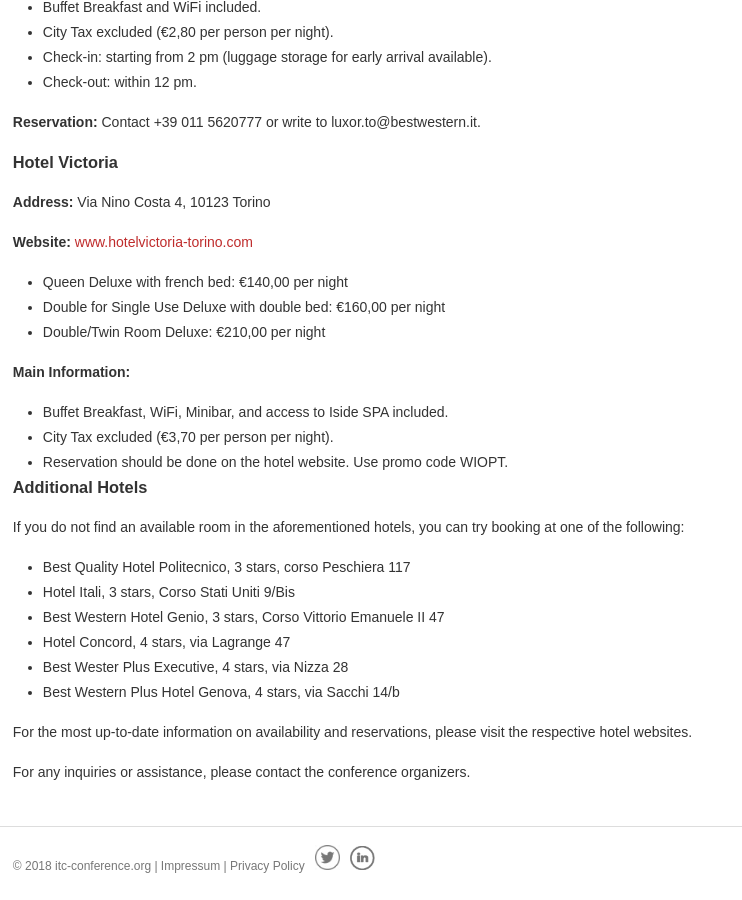
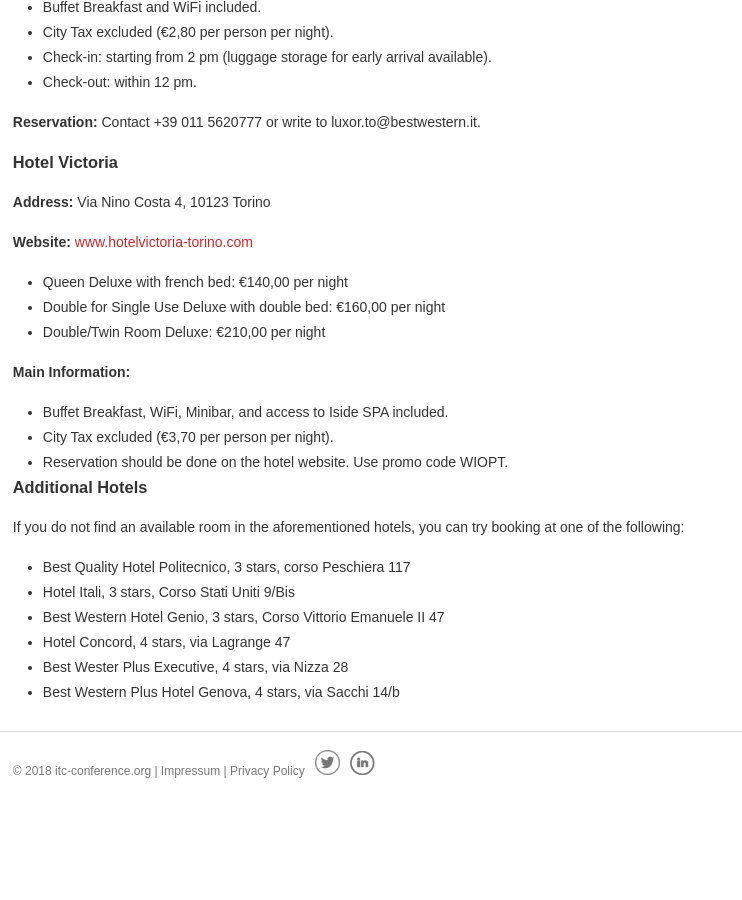
Before and after one commit to ohohlfeld/itc35, a Jekyll site: the page built from venue.md, in a window 1280 px wide and 900 px high, scrolled down 1354 px. Shown: the whole window, without its empty margins (0-742 px from the left). Built offline with Jekyll 4.4.1, drawn with Linux system fonts in a browser that asks for light colours; after the commit the page ends 2159 px from its top, so only the background shows below that.

Commit message:
Update venue.md

```diff
--- a/venue.md
+++ b/venue.md
@@ -64,7 +64,3 @@
 - Hotel Concord, 4 stars, via Lagrange 47
 - Best Wester Plus Executive, 4 stars, via Nizza 28
 - Best Western Plus Hotel Genova, 4 stars, via Sacchi 14/b
-
-For the most up-to-date information on availability and reservations, please visit the respective hotel websites.
-
-For any inquiries or assistance, please contact the conference organizers.
```
